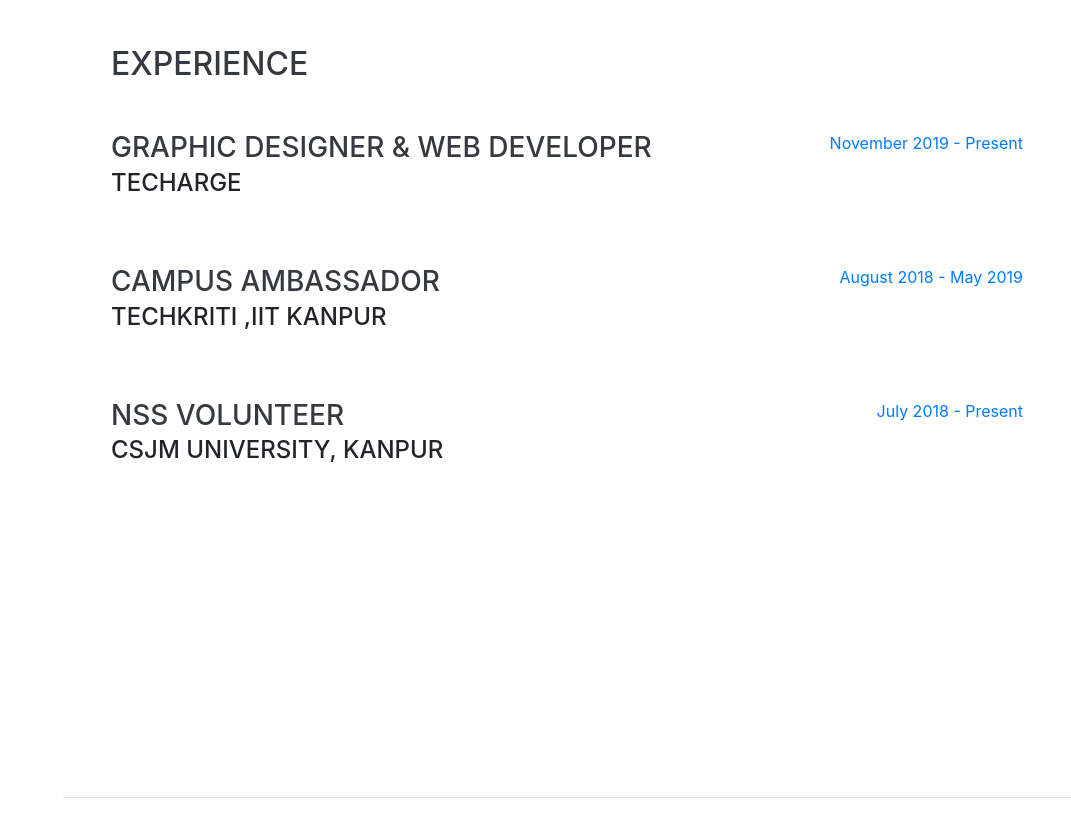
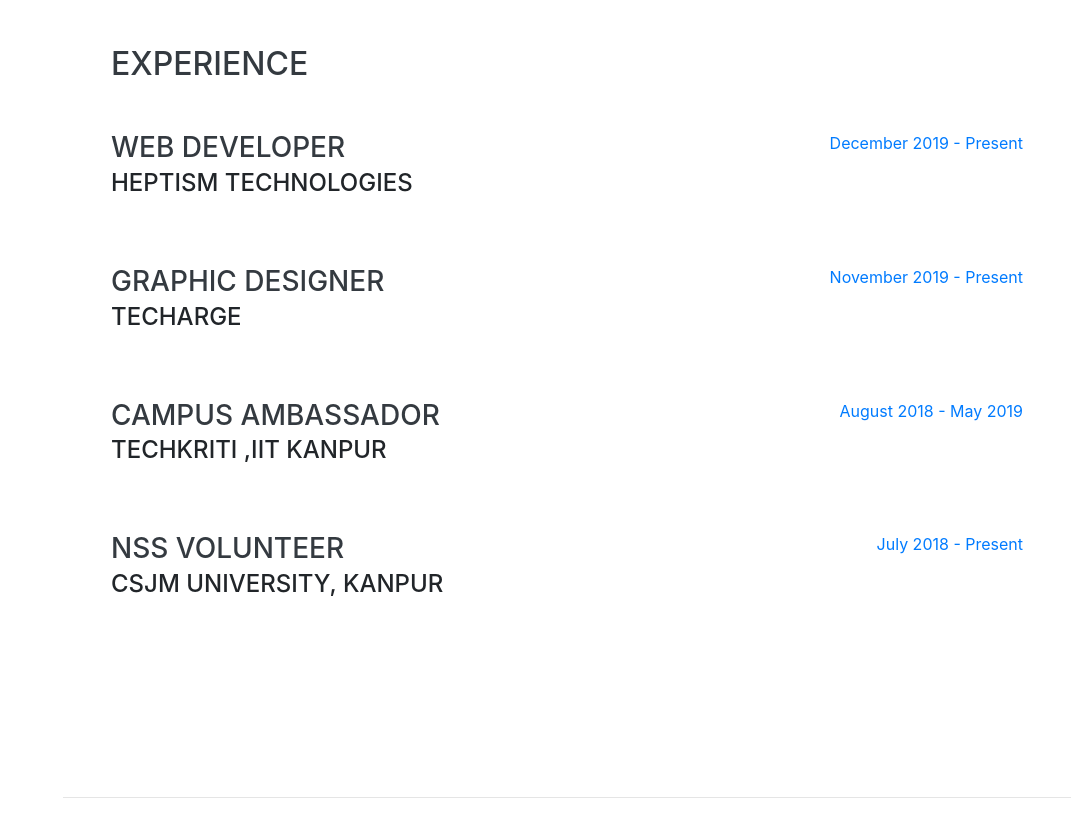
Before and after one commit to Anup-maurya/myresume, a website with bundled scripts: page index.html in a window 1280 px wide. Shown: the part 804-1641 px from the top of the page, without its empty margins (209-1280 px from the left). Built offline with nearby package versions, Linux system fonts and the light colour scheme; a web font is replaced by a local one.

Commit message:
Update index.html

```diff
--- a/index.html
+++ b/index.html
@@ -95,10 +95,20 @@
     <section class="resume-section p-3 p-lg-5 d-flex justify-content-center" id="experience">
       <div class="w-100">
         <h2 class="mb-5">Experience</h2>
+        <div class="resume-item d-flex flex-column flex-md-row justify-content-between mb-5">
+          <div class="resume-content">
+            <h3 class="mb-0">Web Developer</h3>
+            <div class="subheading mb-3">Heptism Technologies</div>
+
+            </div>
+          <div class="resume-date text-md-right">
+            <span class="text-primary">December 2019 - Present</span>
+          </div>
+        </div>
 
         <div class="resume-item d-flex flex-column flex-md-row justify-content-between mb-5">
           <div class="resume-content">
-            <h3 class="mb-0">Graphic Designer & Web Developer</h3>
+            <h3 class="mb-0">Graphic Designer</h3>
             <div class="subheading mb-3">Techarge</div>
 
           </div>
```
